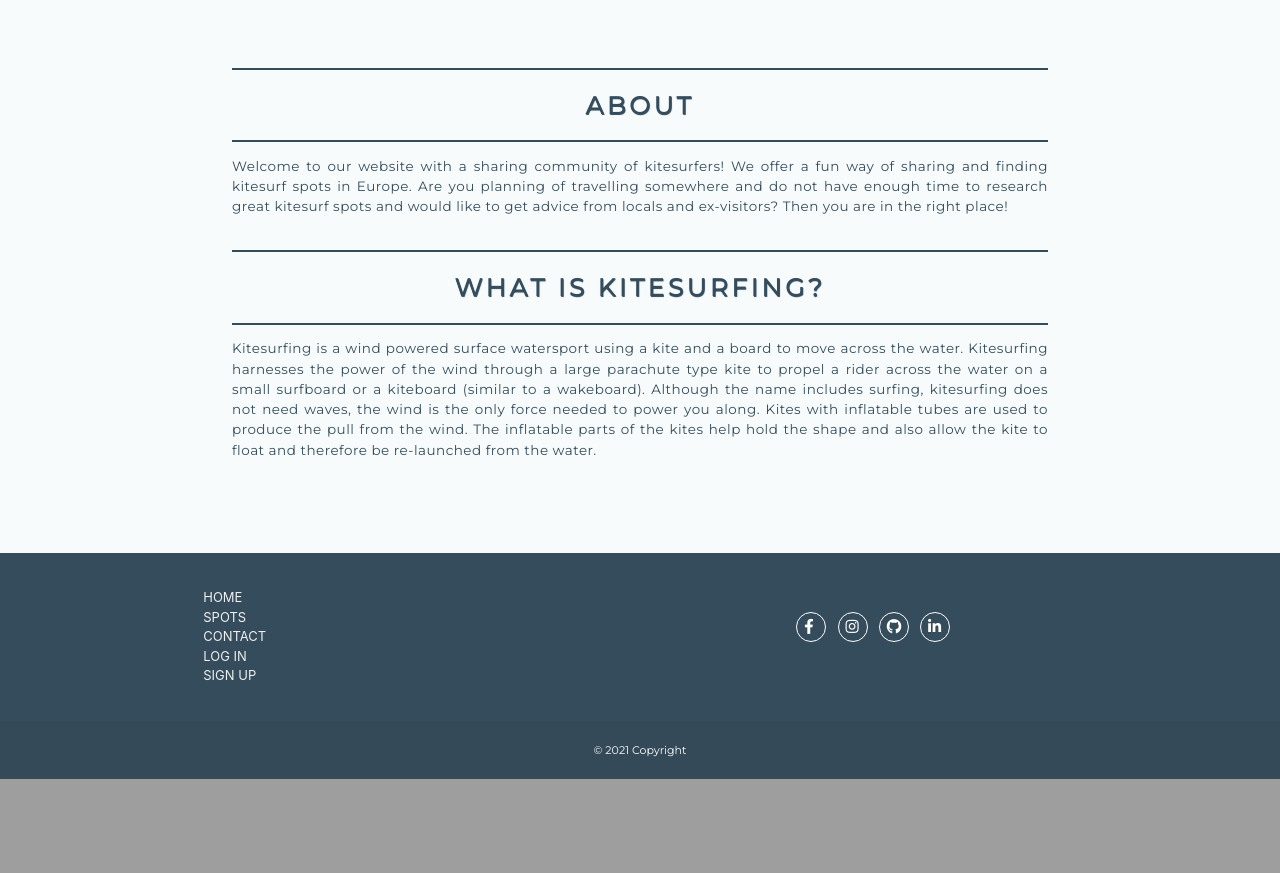
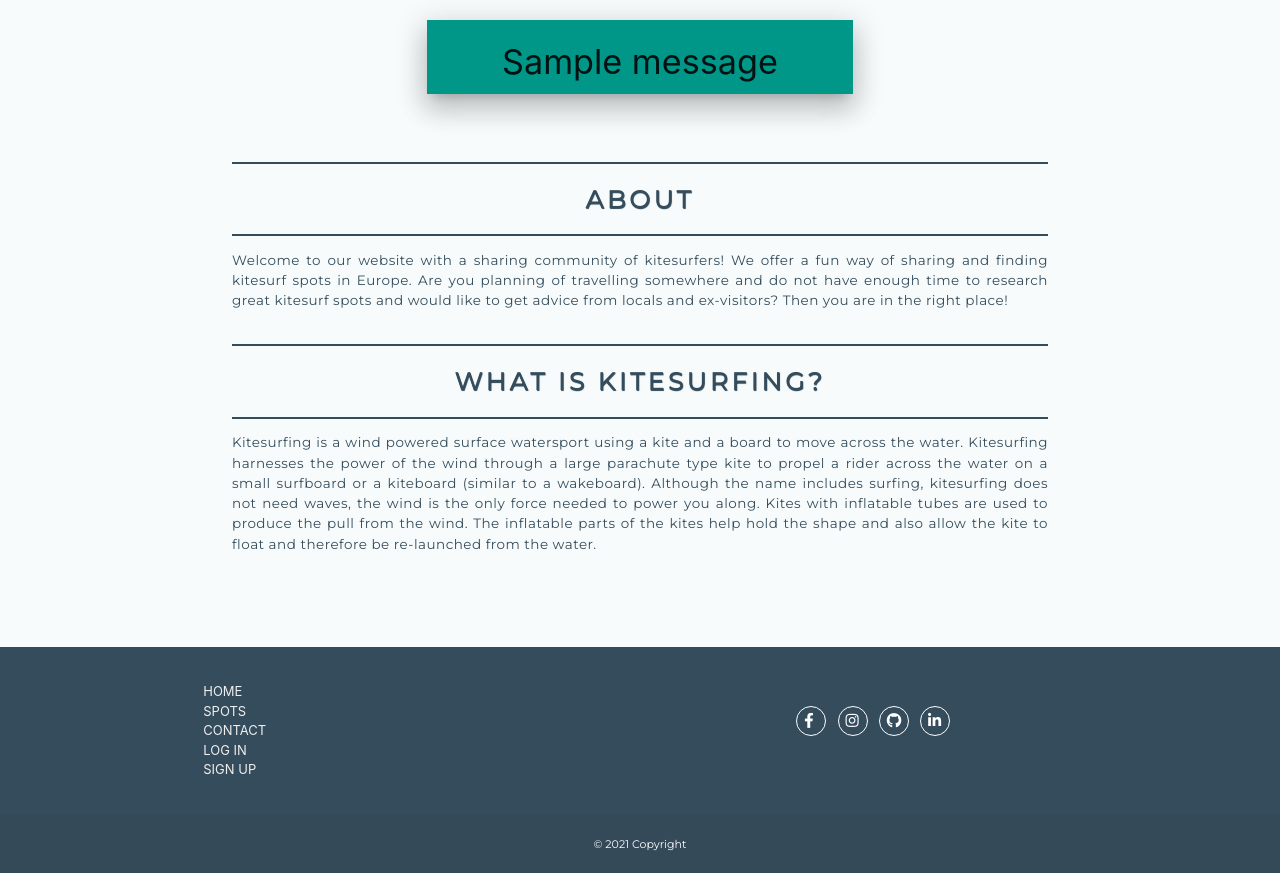
Before and after one commit to kristinabog/eu-kite-spots, a Flask app: page / in a window 1280 px wide. Shown: the part 784-1657 px from the top of the page. Before the commit the page ends 1563 px from the top, so only its background shows below. Run offline with Flask 2, Linux system fonts and the light colour scheme; one stand-in notice (Sample message) is shown; some libraries are stand-ins or nearby versions.

Commit message:
add flash message code

```diff
--- a/templates/base.html
+++ b/templates/base.html
@@ -46,6 +46,21 @@
 
     </header>
 
+    <section>
+        <!-- flash messages -->
+        {% with messages = get_flashed_messages() %}
+            {% if messages %}
+                {% for message in messages %}
+                    <div class="row center-align">
+                        <div class="col l4 z-depth-4 flash teal offset-m3 offset-s2 offset-l4">
+                            <h4 id="flash-msg">{{ message }}</h4>
+                        </div>
+                    </div>
+                {% endfor %}
+            {% endif %}
+        {% endwith %}
+    </section>
+
     {% block content %}
     {% endblock %}
 
```
